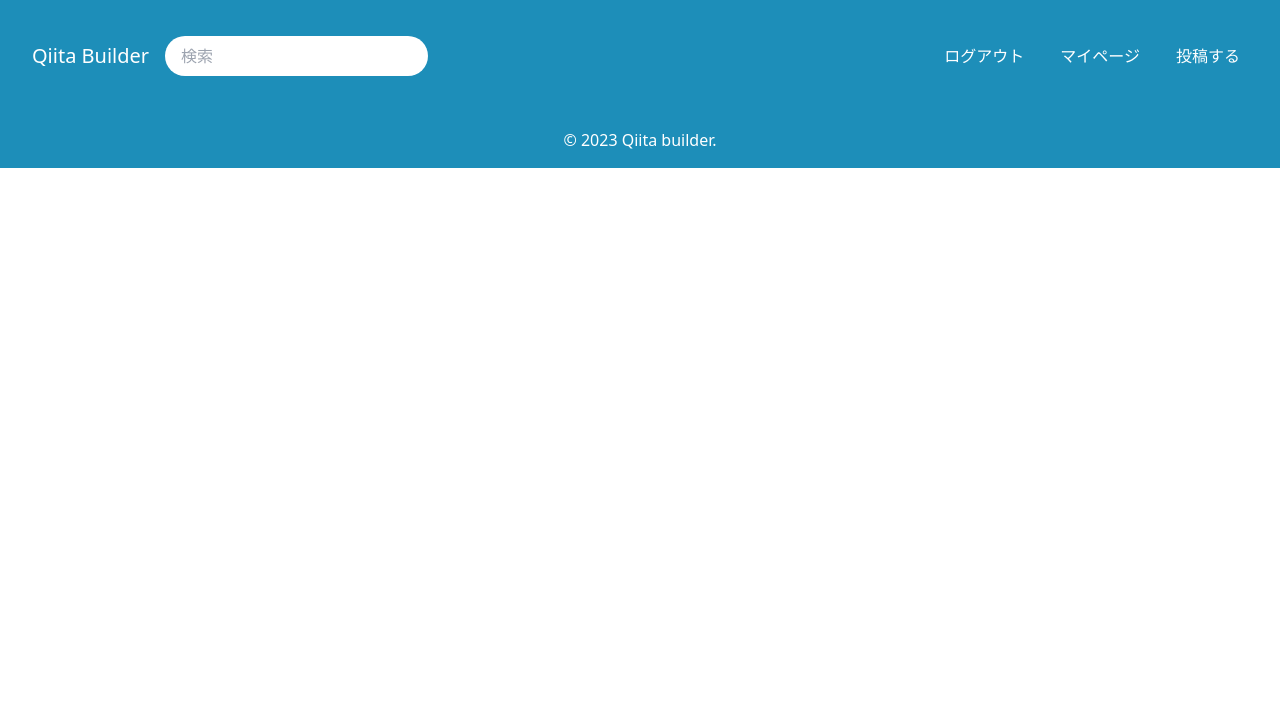
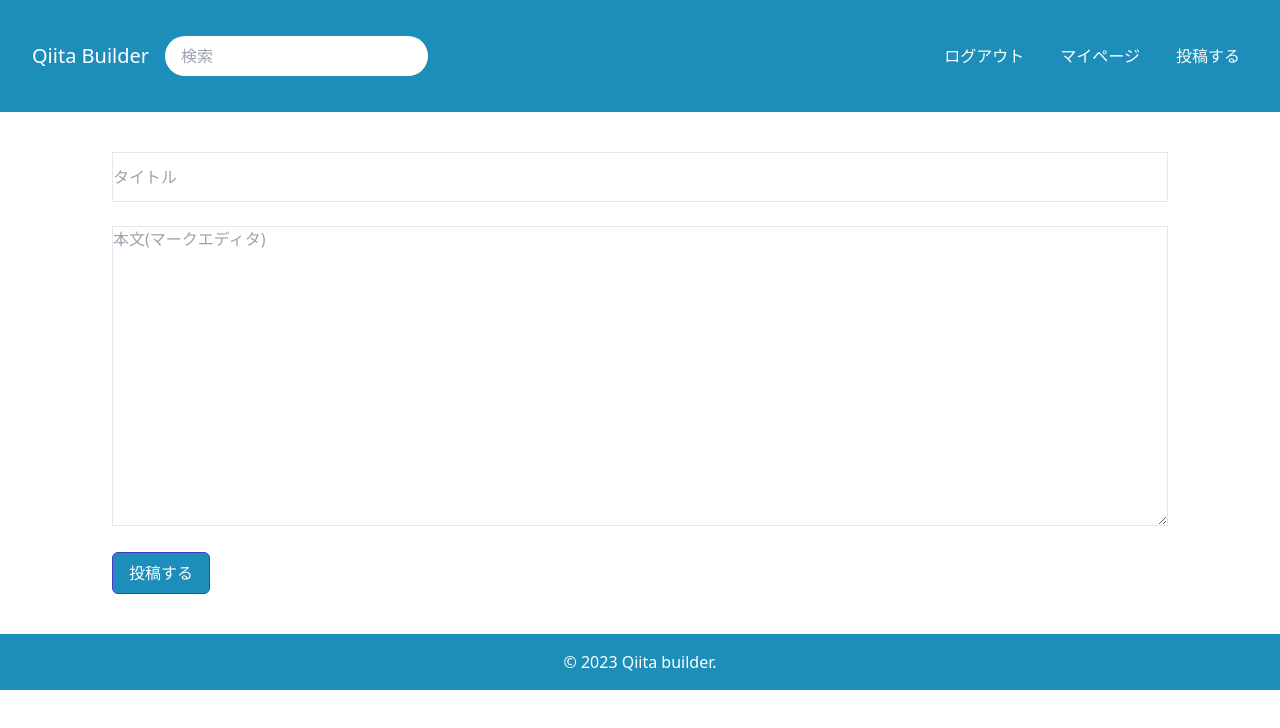
Before and after one commit to KonishiTatsuki/qiita-builder, a Nuxt app: page /articles/new in a window 1280 px wide. Shown: the top 728 px of the page. Built offline with nearby package versions, Linux system fonts and the light colour scheme.

Commit message:
記事投稿画面の作成

```diff
--- /dev/null
+++ b/pages/articles/new.vue
@@ -0,0 +1,38 @@
+<template>
+  <div class="my-10">
+    <div>
+        <input type="text" class="border" style="width: 100%; height: 50px;" placeholder="タイトル">
+    </div>
+    <br>
+    <div>
+        <textarea placeholder="本文(マークエディタ)" class="border" style="width: 100%; height: 300px;"></textarea>
+    </div>
+    <!-- <div>
+        <h1 style="text-align: center;">Vue-multiselect</h1>
+        <multiselect
+          v-model="value"
+          :multiple="true"
+          :options="options"
+        ></multiselect>
+    </div> -->
+      <div>
+        <button type="submit" class="btn mt-5">投稿する</button>
+      </div>
+  </div>
+
+</template>
+
+<script>
+// import Vue from 'vue'
+// import Multiselect from 'vue-multiselect'
+// Vue.component('multiselect', Multiselect)
+// export default {
+//   components: { Multiselect },
+//   data() {
+//     return {
+//       value: null,
+//       options: ['list', 'of', 'options'],
+//     }
+//   },
+// }
+</script>
```
